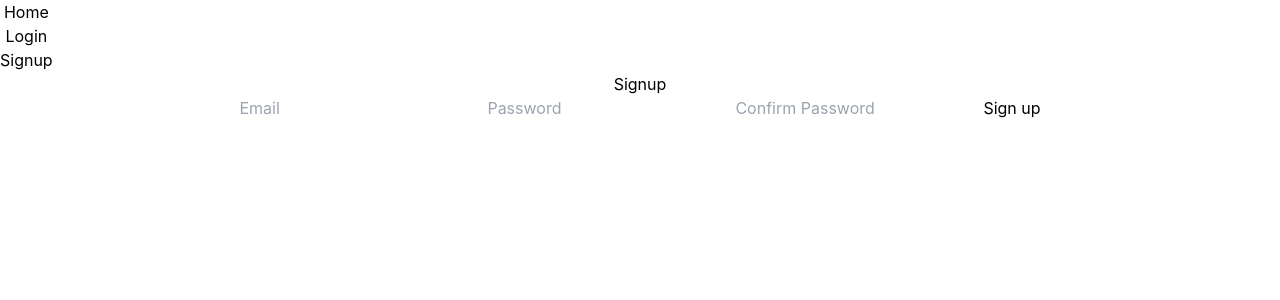
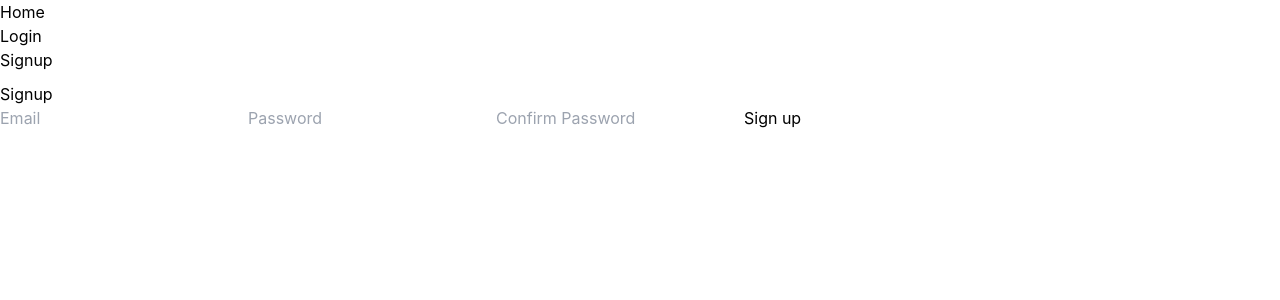
Before and after one commit to yusefwilson/miracle_minutes_frontend, a React (Create React App) app: page /signup in a window 1280 px wide. Shown: the top 300 px of the page. Built offline with nearby package versions, Linux system fonts and the light colour scheme.

Commit message:
Add default url; add flex box

```diff
--- a/src/App.js
+++ b/src/App.js
@@ -1,7 +1,8 @@
 import { createContext, useState, useEffect } from 'react';
 import Cookies from 'js-cookie';
 import { BrowserRouter as Router, Routes, Route } from 'react-router-dom';
-import './App.css';
+
+import axios from 'axios';
 
 // componentss
 import Login from './pages/Login';
@@ -11,6 +12,8 @@ import Navbar from './components/Navbar';
 import Dashboard from './pages/Dashboard';
 
 export const LoginContext = createContext({loggedIn: false, setLoggedIn: (newValue) => {}}); //declare context with filler values
+
+axios.defaults.baseURL = 'http://localhost:3001/api';
 
 export default function App()
 {
@@ -28,7 +31,7 @@ export default function App()
   return (
     <LoginContext.Provider value={{loggedIn,setLoggedIn}}>
       <Router>
-        <div className="App">
+        <div className="flex flex-col gap-y-2.5">
           <Navbar/>
           <Routes>
             <Route path='/' element={<Home/>}/>
--- a/src/pages/Login.jsx
+++ b/src/pages/Login.jsx
@@ -32,7 +32,7 @@ export default function Login()
         event.preventDefault(); //prevent refresh
 
         //log in - needs to be hooked up to backend
-        let response = await axios.post('http://localhost:3001/api/login', {email: email, password: password});
+        let response = await axios.post('/login', {email: email, password: password});
         console.log(response);
 
         navigate('/dashboard');
```
